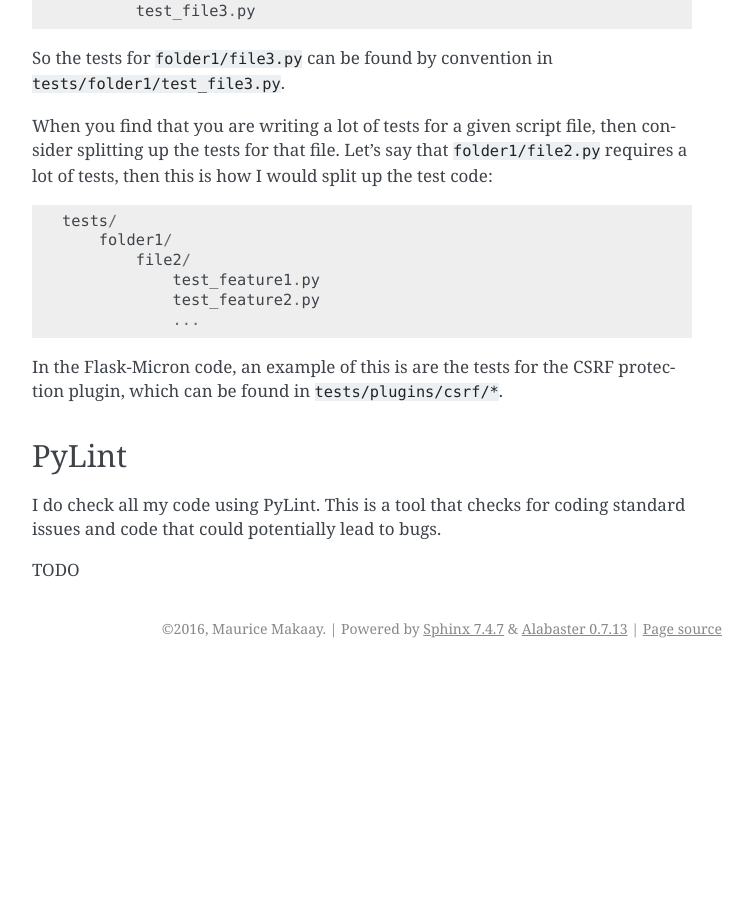
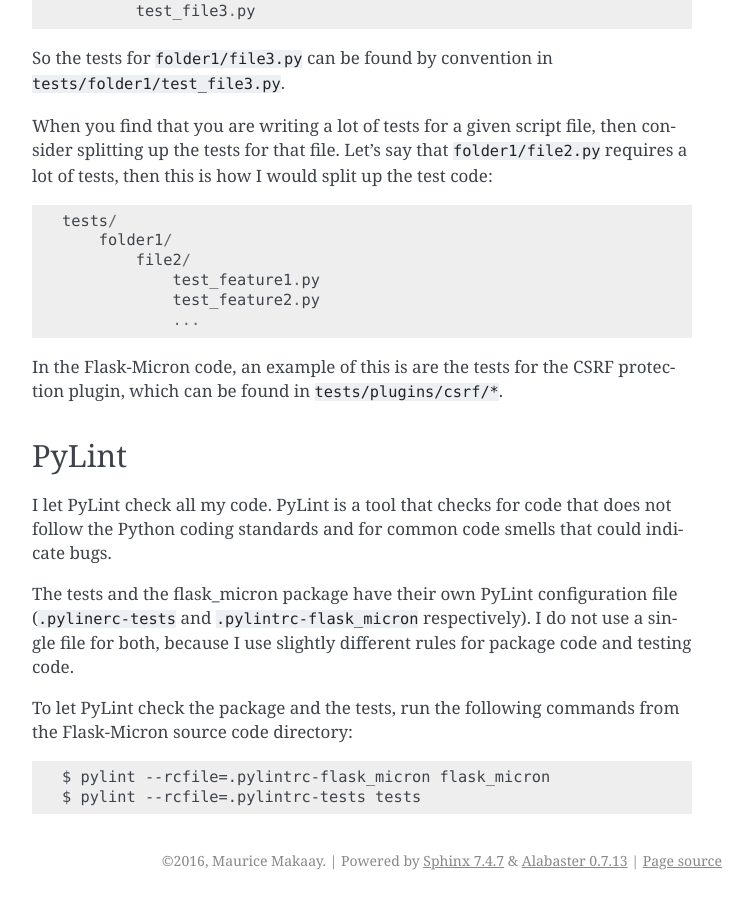
Before and after one commit to mmakaay/flask_micron, a Sphinx documentation site: the page built from documentation/developers/testing.rst, in a window 1280 px wide and 900 px high, scrolled down 2340 px. Shown: the whole window, without its empty margins (388-1141 px from the left). Built offline with Sphinx 7.4.7, drawn with Linux system fonts in a browser that asks for light colours; before the commit the page ends 3008 px from its top, so only the background shows below that.

```diff
--- a/documentation/developers/testing.rst
+++ b/documentation/developers/testing.rst
@@ -136,7 +136,17 @@ CSRF protection plugin, which can be found in ``tests/plugins/csrf/*``.
 PyLint
 ------
 
-I do check all my code using PyLint. This is a tool that checks for coding
-standard issues and code that could potentially lead to bugs.
+I let PyLint check all my code. PyLint is a tool that checks for code that
+does not follow the Python coding standards and for common code smells that
+could indicate bugs.
 
-TODO
+The tests and the flask_micron package have their own PyLint configuration
+file (``.pylinerc-tests`` and ``.pylintrc-flask_micron`` respectively).
+I do not use a single file for both, because I use slightly different
+rules for package code and testing code.
+
+To let PyLint check the package and the tests, run the following commands
+from the Flask-Micron source code directory::
+
+    $ pylint --rcfile=.pylintrc-flask_micron flask_micron
+    $ pylint --rcfile=.pylintrc-tests tests
```
Also changed, not shown: documentation/developers/environment.rst (+16 -0 lines), 6 other files.
